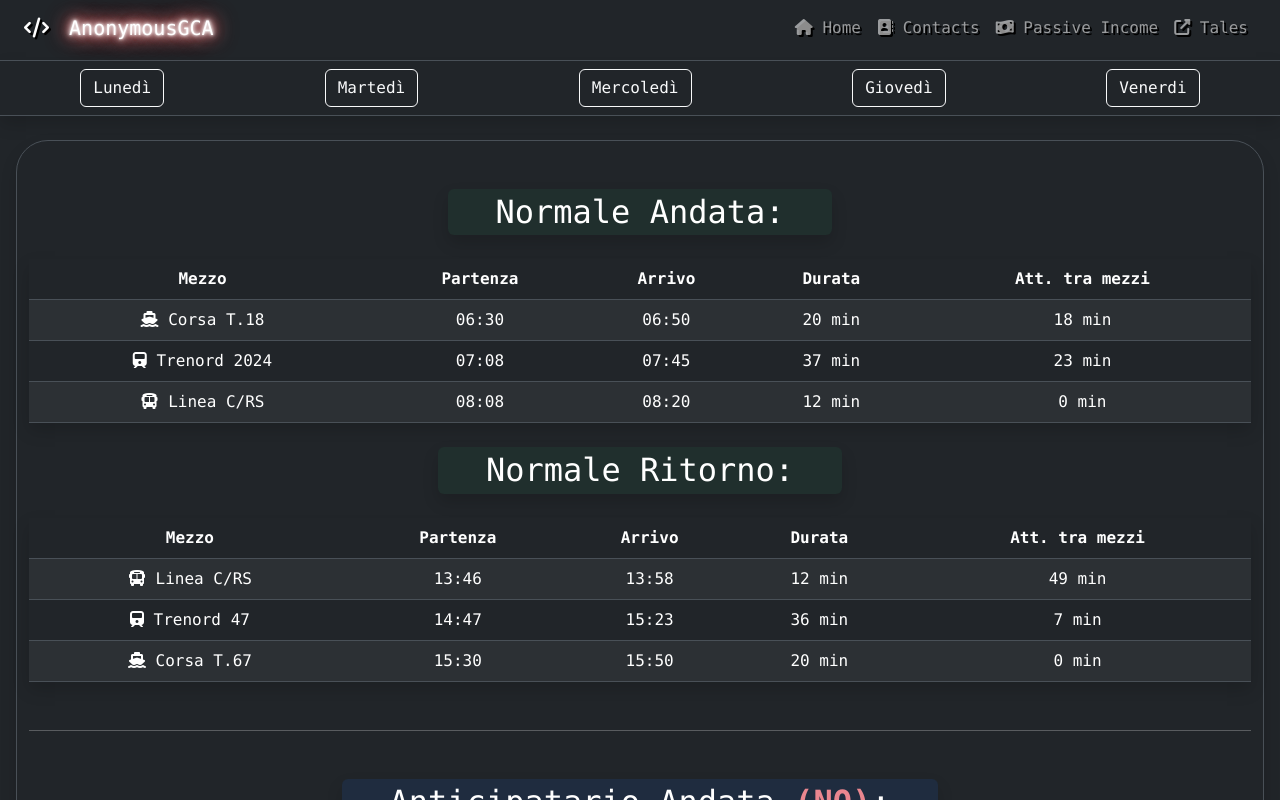
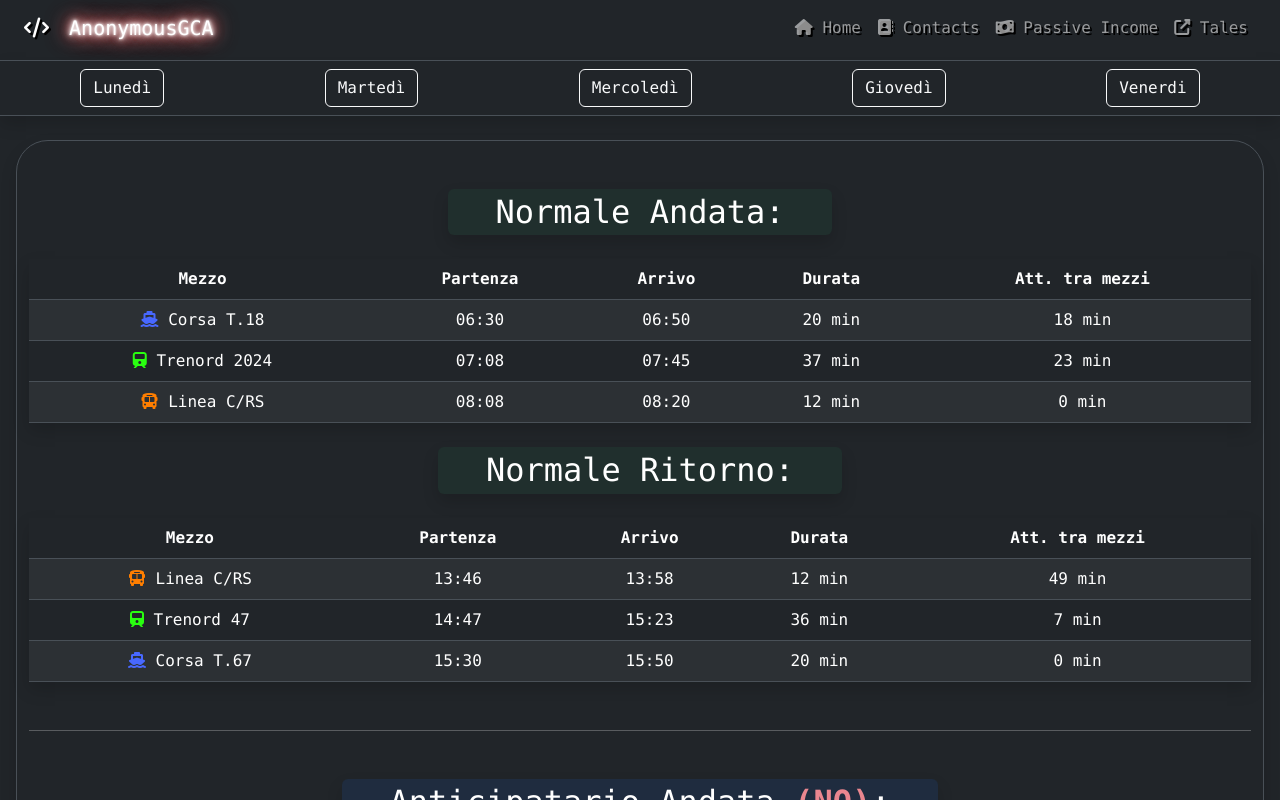
Before and after one commit to GABRYCA/AnonymousGCA-Website, a SvelteKit app: page /insubria/giovedi in a window 1280 px wide. Shown: the top 800 px of the page. Built offline with nearby package versions, Linux system fonts and the light colour scheme.

Commit message:
Changelogs: - Updated CSS color for train,ship,bus.

```diff
--- a/src/routes/insubria/+layout.svelte
+++ b/src/routes/insubria/+layout.svelte
@@ -31,7 +31,6 @@
     <div class="col-auto">
         <a href="https://www.uninsubria.it/sites/default/files/2023-09/Linea%20Insubria.pdf" target="_blank" class="btn btn-outline-light">Linea Insubria</a>
     </div>
-    <!-- Autobus LINEA C alternative -->
     <div class="col-auto">
         <a href="https://www.ctpi.it/img/upload/OrariLinee/LineaC.pdf" target="_blank" class="btn btn-outline-light">Linea C</a>
     </div>
@@ -45,3 +44,11 @@
         <a href="https://www.navigazionelaghi.it/biglietti-e-orari-lago-maggiore/" target="_blank" class="btn btn-outline-light">Navigazione Laghi</a>
     </div>
 </div>
+
+<style>
+    :global(:root) {
+        --color-train: #29ff10;
+        --color-ship: #4868ff;
+        --color-bus: #ff7e00;
+    }
+</style>
--- a/src/routes/insubria/giovedi/+page.svelte
+++ b/src/routes/insubria/giovedi/+page.svelte
@@ -307,3 +307,17 @@
         </table>
     </div>
 </div>
+
+<style>
+    .fa-bus {
+        color: var(--color-bus) !important;
+    }
+
+    .fa-train {
+        color: var(--color-train) !important;
+    }
+
+    .fa-ship {
+        color: var(--color-ship) !important;
+    }
+</style>
--- a/src/routes/insubria/lunedi/+page.svelte
+++ b/src/routes/insubria/lunedi/+page.svelte
@@ -307,3 +307,18 @@
         </table>
     </div>
 </div>
+
+
+<style>
+    .fa-bus {
+        color: var(--color-bus) !important;
+    }
+
+    .fa-train {
+        color: var(--color-train) !important;
+    }
+
+    .fa-ship {
+        color: var(--color-ship) !important;
+    }
+</style>
--- a/src/routes/insubria/martedi/+page.svelte
+++ b/src/routes/insubria/martedi/+page.svelte
@@ -307,3 +307,17 @@
         </table>
     </div>
 </div>
+
+<style>
+    .fa-bus {
+        color: var(--color-bus) !important;
+    }
+
+    .fa-train {
+        color: var(--color-train) !important;
+    }
+
+    .fa-ship {
+        color: var(--color-ship) !important;
+    }
+</style>
--- a/src/routes/insubria/mercoledi/+page.svelte
+++ b/src/routes/insubria/mercoledi/+page.svelte
@@ -307,3 +307,17 @@
         </table>
     </div>
 </div>
+
+<style>
+    .fa-bus {
+        color: var(--color-bus) !important;
+    }
+
+    .fa-train {
+        color: var(--color-train) !important;
+    }
+
+    .fa-ship {
+        color: var(--color-ship) !important;
+    }
+</style>
--- a/src/routes/insubria/venerdi/+page.svelte
+++ b/src/routes/insubria/venerdi/+page.svelte
@@ -307,3 +307,17 @@
         </table>
     </div>
 </div>
+
+<style>
+    .fa-bus {
+        color: var(--color-bus) !important;
+    }
+
+    .fa-train {
+        color: var(--color-train) !important;
+    }
+
+    .fa-ship {
+        color: var(--color-ship) !important;
+    }
+</style>
```
